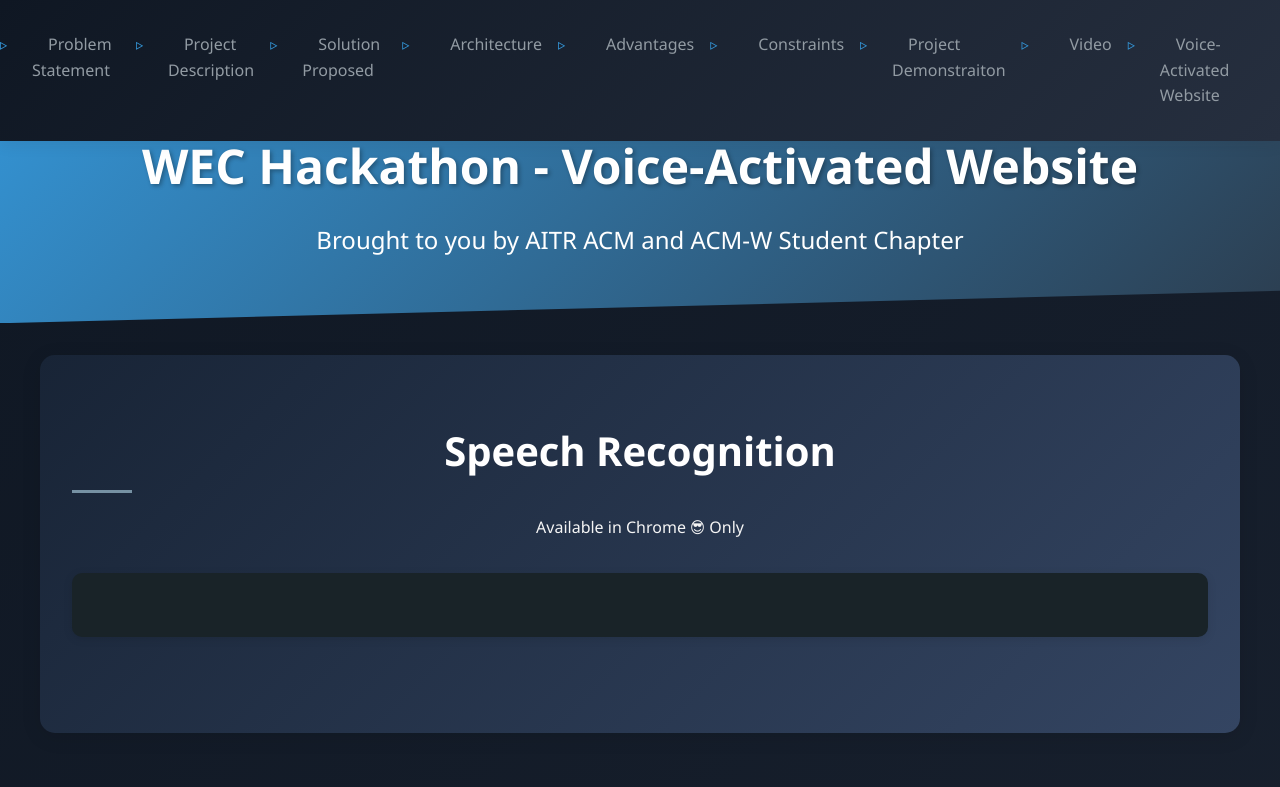
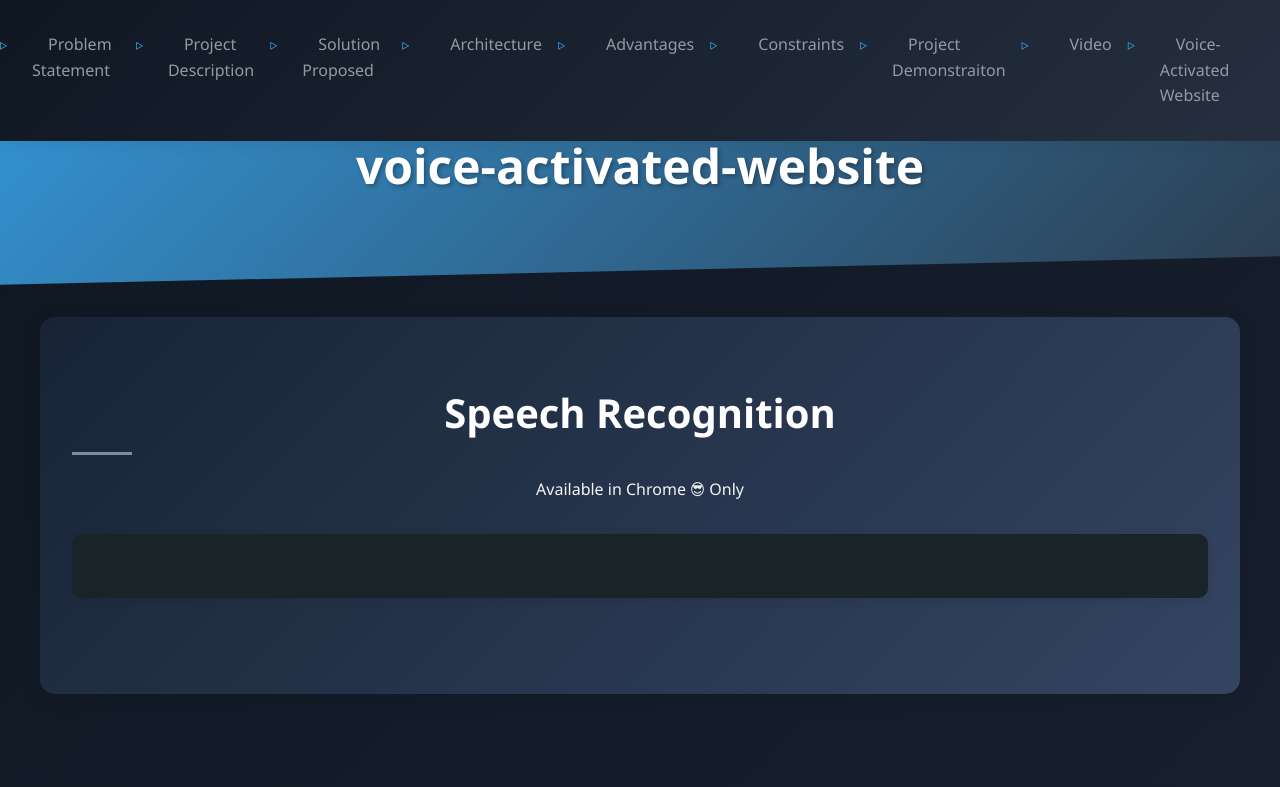
Before and after one commit to ShubhamMallick/Voice_Activated_Website, a plain HTML site: page index.html in a window 1280 px wide. Shown: the top 787 px of the page. Drawn offline with Linux system fonts and the light colour scheme.

Commit message:
Add files via upload

```diff
--- a/index.html
+++ b/index.html
@@ -23,8 +23,7 @@
     </nav>
 
     <header>
-        <h1>WEC Hackathon - Voice-Activated Website</h1>
-        <h2>Brought to you by AITR ACM and ACM-W Student Chapter</h2>
+        <h1>voice-activated-website</h1>
     </header>
 
     <section id="speech-recognition">
```
